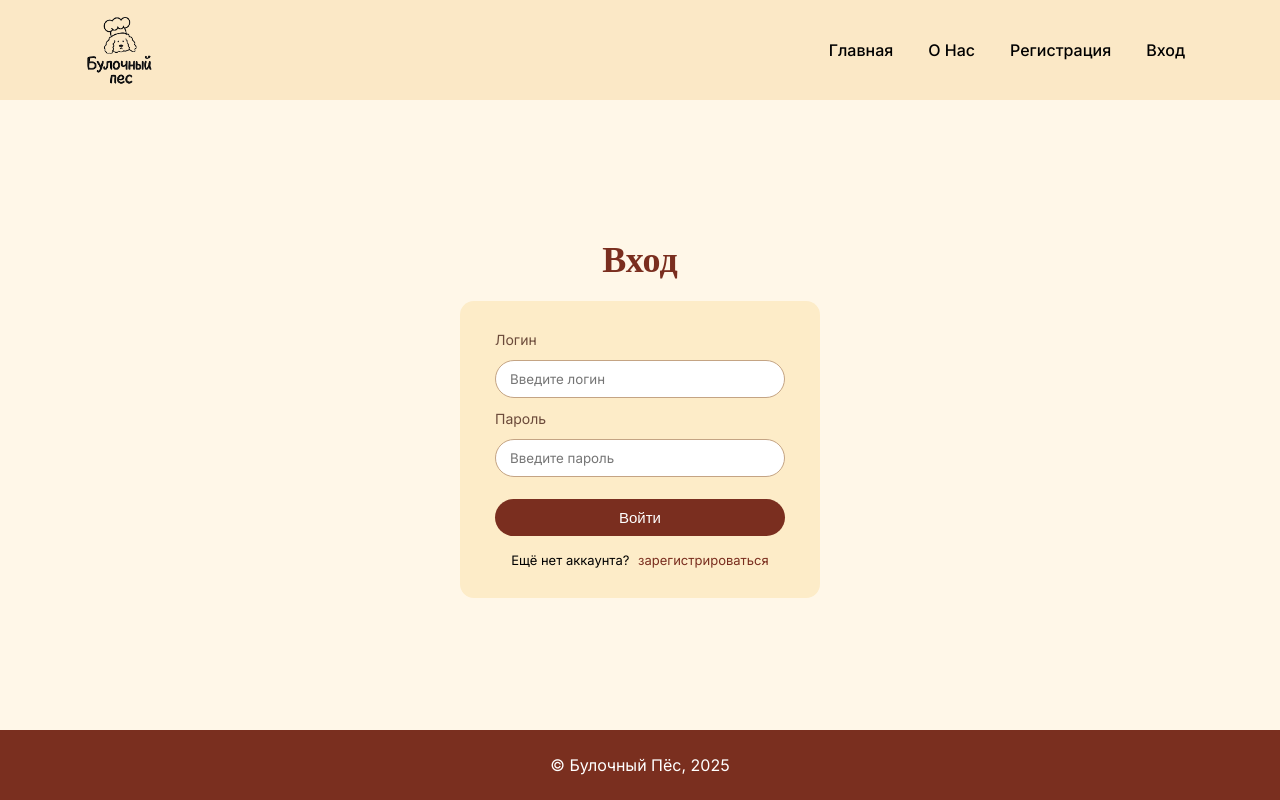
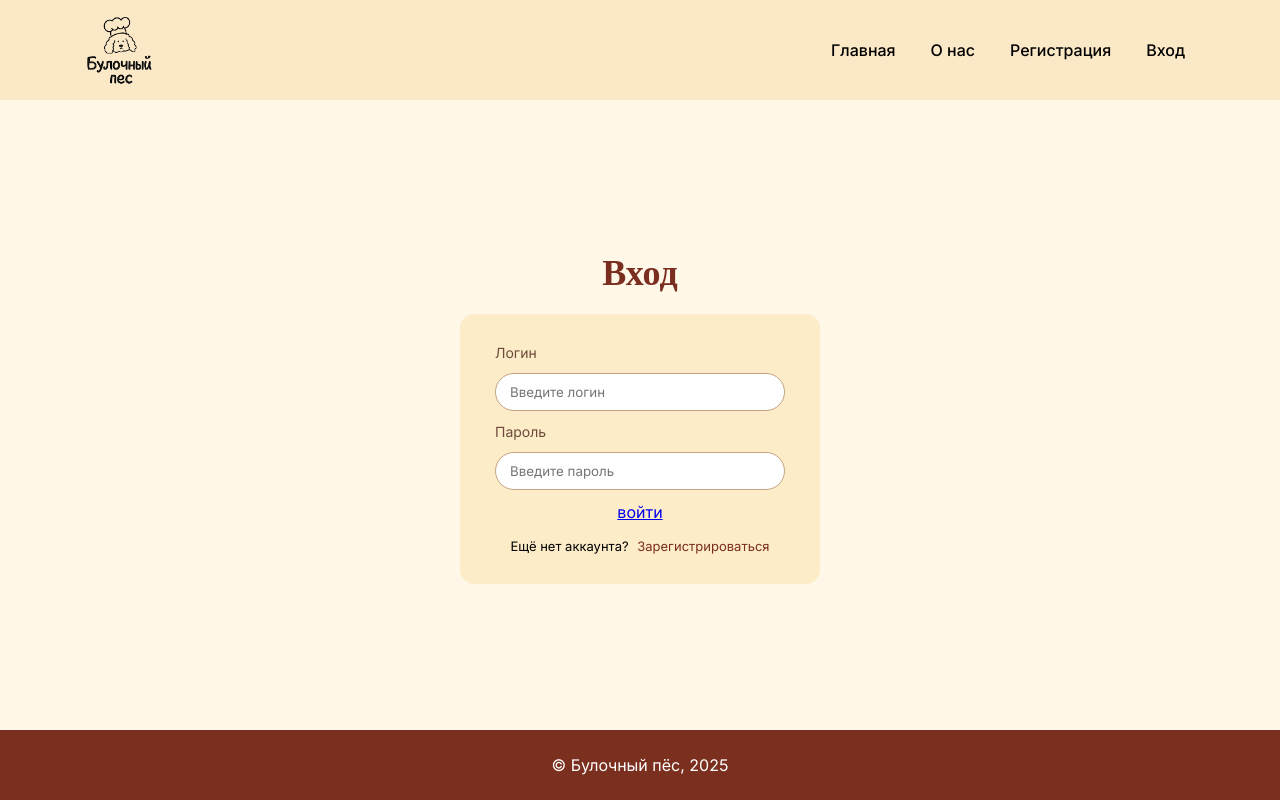
Before and after one commit to crewcrew2/bakery, a Django app: page /vhod/ in a window 1280 px wide. Run offline with Django 4.2, Linux system fonts and the light colour scheme.

Commit message:
добавила ссылки перехода на другие страницы

```diff
--- a/templates/vhod.html
+++ b/templates/vhod.html
@@ -3,6 +3,7 @@
 <html lang="ru">
 <head>
     <meta charset="UTF-8">
+
     <title>Вход</title>
     <link href="https://fonts.googleapis.com/css2?family=Playfair+Display:wght@500;600&family=Inter:wght@400;500&display=swap" rel="stylesheet">
     <link rel="stylesheet" href="{% static 'css/style.css' %}">
@@ -17,7 +18,7 @@
             </div>
             <nav class="main-nav">
                 <a href="{% url 'index' %}" class="nav-link">Главная</a>
-                <a href="/about/" class="nav-link">О Нас</a>
+                <a href="{% url 'about' %}" class="nav-link">О нас</a>
                 <a href="{% url 'registration' %}" class="nav-link">Регистрация</a>
                 <a href="{% url 'vhod' %}" class="nav-link">Вход</a>
             </nav>
@@ -35,19 +36,19 @@
             <label>Пароль</label>
             <input type="password" placeholder="Введите пароль">
 
-            <button type="submit">Войти</button>
+            <a href="{% url 'index' %}" class="vhod-btn">войти</a>
         </form>
 
         <p class="login-footer">
             Ещё нет аккаунта?
-            <a href="/registration/">зарегистрироваться</a>
+            <a href="{% url 'registration' %}">Зарегистрироваться</a>
         </p>
     </div>
 </main>
 
 <footer class="footer">
     <div class="container">
-        <p class="copyright">© Булочный Пёс, 2025</p>
+        <p class="copyright">© Булочный пёс, 2025</p>
     </div>
 </footer>
 
```
